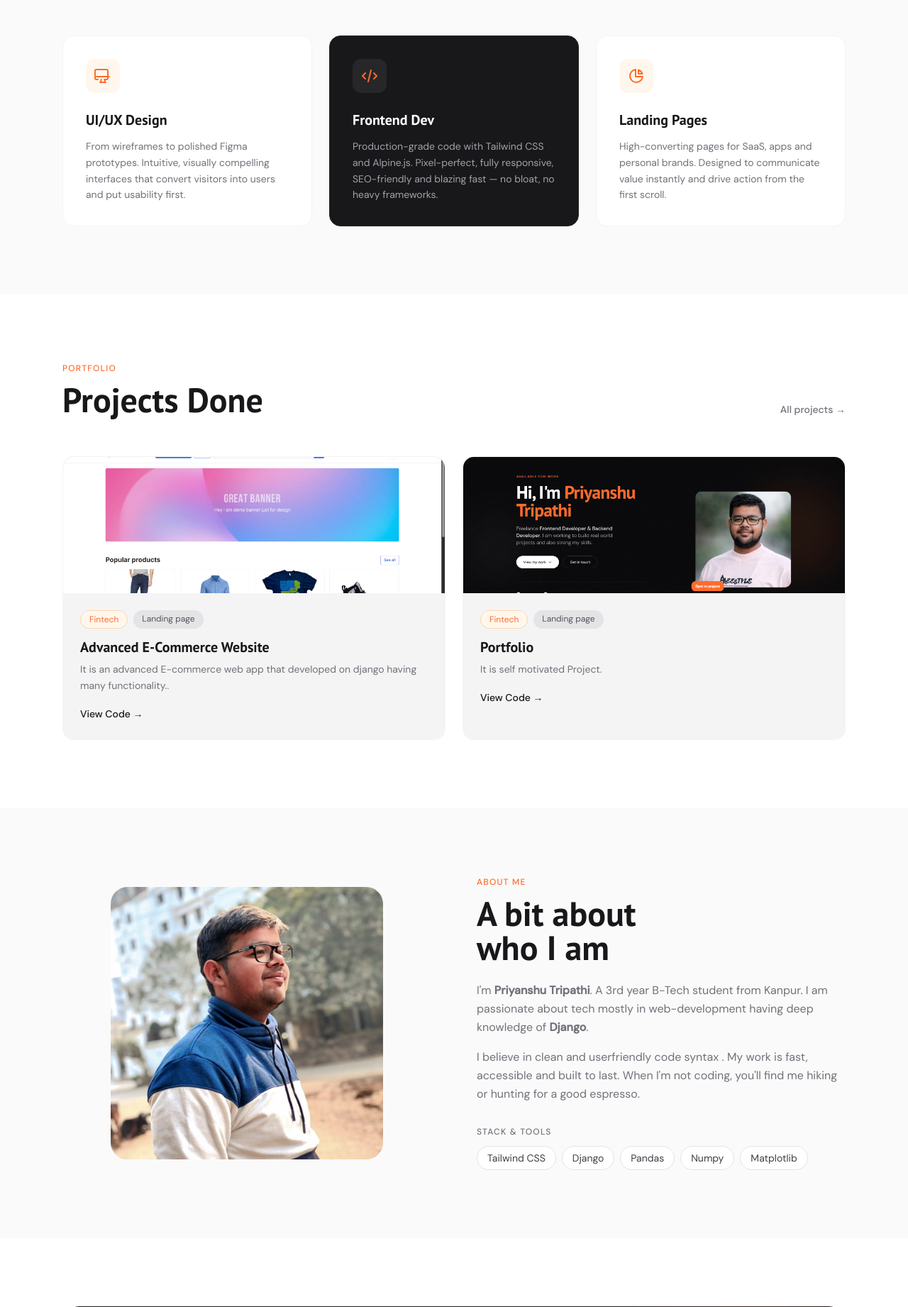
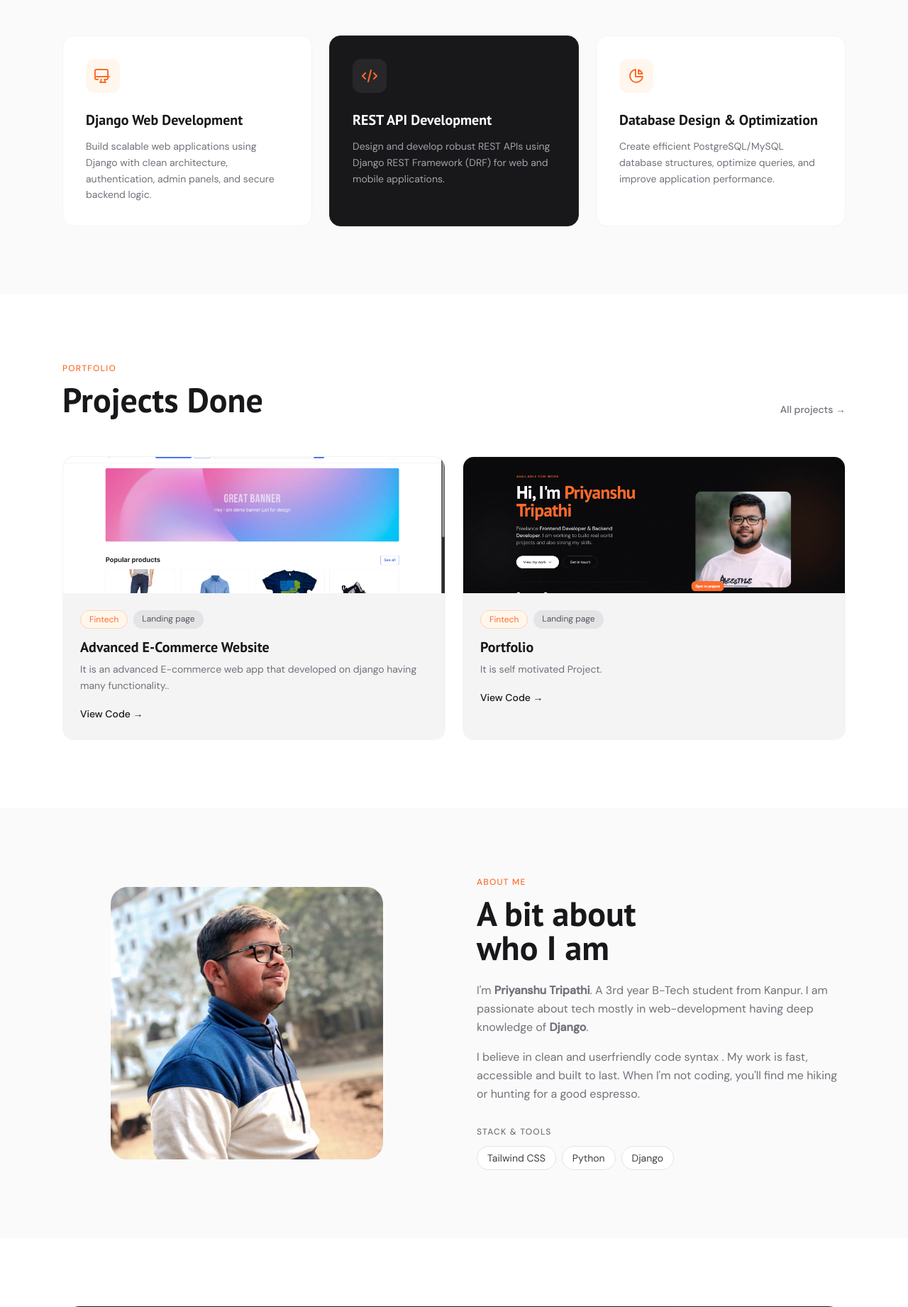
Before and after one commit to KeepQuite-cyber/Portfolio, a Django app: page / in a window 1280 px wide. Shown: the part 978-2820 px from the top of the page at 71% size. Run offline with Django 5.2, Linux system fonts and the light colour scheme; data comes from the database, SQL or seed files in the repository; both versions use the stored data as it was after the commit; data that the repository does not hold is empty; some libraries are stand-ins or nearby versions.

Commit message:
Dynanic tools implemented

```diff
--- a/portfolio_app/views.py
+++ b/portfolio_app/views.py
@@ -1,6 +1,6 @@
 from django.shortcuts import render , redirect
 from django.core.mail import send_mail
-from .models import Projects
+from .models import Projects , Tools
 import requests
 from portfolio_core.settings import TOKEN
 # Create your views here.
@@ -16,10 +16,12 @@ def home(request):
     repo_count = r.json()['public_repos']
 
     projects = Projects.objects.all()
+    tools = Tools.objects.all()
 
     context = {
         'repo_count' : repo_count,
-        'projects' : projects
+        'projects' : projects,
+        'tools' : tools
     }
 
     return render(request , "home.html" , context)
--- a/templates/home.html
+++ b/templates/home.html
@@ -59,24 +59,24 @@
         <div class="w-12 h-12 flex items-center justify-center bg-orange-50 dark:bg-zinc-800 rounded-xl mb-6 group-hover:bg-accent/10 transition-colors">
           <svg class="w-6 h-6 text-accent" fill="none" viewBox="0 0 24 24" stroke="currentColor" aria-hidden="true"><path stroke-linecap="round" stroke-linejoin="round" stroke-width="2" d="M9.75 17L9 20l-1 1h8l-1-1-.75-3M3 13h18M5 17H3a2 2 0 01-2-2V5a2 2 0 012-2h14a2 2 0 012 2v10a2 2 0 01-2 2h-2"/></svg>
         </div>
-        <h3 class="font-display font-bold text-xl text-zinc-900 dark:text-white mb-3">UI/UX Design</h3>
-        <p class="text-sm text-zinc-500 dark:text-zinc-400 leading-relaxed">From wireframes to polished Figma prototypes. Intuitive, visually compelling interfaces that convert visitors into users and put usability first.</p>
+        <h3 class="font-display font-bold text-xl text-zinc-900 dark:text-white mb-3">Django Web Development</h3>
+        <p class="text-sm text-zinc-500 dark:text-zinc-400 leading-relaxed">Build scalable web applications using Django with clean architecture, authentication, admin panels, and secure backend logic.</p>
       </article>
 
       <article class="reveal d2 card-h group bg-zinc-900 dark:bg-zinc-800 rounded-2xl p-8 border border-zinc-800 hover:border-accent">
         <div class="w-12 h-12 flex items-center justify-center bg-zinc-800 dark:bg-zinc-700 rounded-xl mb-6 group-hover:bg-accent/20 transition-colors">
           <svg class="w-6 h-6 text-accent" fill="none" viewBox="0 0 24 24" stroke="currentColor" aria-hidden="true"><path stroke-linecap="round" stroke-linejoin="round" stroke-width="2" d="M10 20l4-16m4 4l4 4-4 4M6 16l-4-4 4-4"/></svg>
         </div>
-        <h3 class="font-display font-bold text-xl text-white mb-3">Frontend Dev</h3>
-        <p class="text-sm text-zinc-400 leading-relaxed">Production-grade code with Tailwind CSS and Alpine.js. Pixel-perfect, fully responsive, SEO-friendly and blazing fast — no bloat, no heavy frameworks.</p>
+        <h3 class="font-display font-bold text-xl text-white mb-3">REST API Development</h3>
+        <p class="text-sm text-zinc-400 leading-relaxed">Design and develop robust REST APIs using Django REST Framework (DRF) for web and mobile applications.</p>
       </article>
 
       <article class="reveal d3 card-h group bg-white dark:bg-zinc-900 rounded-2xl p-8 border border-zinc-100 dark:border-zinc-800 hover:border-accent">
         <div class="w-12 h-12 flex items-center justify-center bg-orange-50 dark:bg-zinc-800 rounded-xl mb-6 group-hover:bg-accent/10 transition-colors">
           <svg class="w-6 h-6 text-accent" fill="none" viewBox="0 0 24 24" stroke="currentColor" aria-hidden="true"><path stroke-linecap="round" stroke-linejoin="round" stroke-width="2" d="M11 3.055A9.001 9.001 0 1020.945 13H11V3.055z"/><path stroke-linecap="round" stroke-linejoin="round" stroke-width="2" d="M20.488 9H15V3.512A9.025 9.025 0 0120.488 9z"/></svg>
         </div>
-        <h3 class="font-display font-bold text-xl text-zinc-900 dark:text-white mb-3">Landing Pages</h3>
-        <p class="text-sm text-zinc-500 dark:text-zinc-400 leading-relaxed">High-converting pages for SaaS, apps and personal brands. Designed to communicate value instantly and drive action from the first scroll.</p>
+        <h3 class="font-display font-bold text-xl text-zinc-900 dark:text-white mb-3">Database Design & Optimization</h3>
+        <p class="text-sm text-zinc-500 dark:text-zinc-400 leading-relaxed">Create efficient PostgreSQL/MySQL database structures, optimize queries, and improve application performance.</p>
       </article>
 
     </div>
@@ -140,11 +140,9 @@
         <div class="reveal d4">
           <p class="text-xs font-medium text-zinc-500 dark:text-zinc-400 uppercase tracking-widest mb-3">Stack &amp; tools</p>
           <div class="flex flex-wrap gap-2" role="list" aria-label="Skills">
-            <span role="listitem" class="stag text-sm bg-white dark:bg-zinc-800 border border-zinc-200 dark:border-zinc-700 text-zinc-700 dark:text-zinc-300 px-3.5 py-1.5 rounded-full hover:border-accent">Tailwind CSS</span>
-            <span role="listitem" class="stag text-sm bg-white dark:bg-zinc-800 border border-zinc-200 dark:border-zinc-700 text-zinc-700 dark:text-zinc-300 px-3.5 py-1.5 rounded-full hover:border-accent">Django</span>
-            <span role="listitem" class="stag text-sm bg-white dark:bg-zinc-800 border border-zinc-200 dark:border-zinc-700 text-zinc-700 dark:text-zinc-300 px-3.5 py-1.5 rounded-full hover:border-accent">Pandas</span>
-            <span role="listitem" class="stag text-sm bg-white dark:bg-zinc-800 border border-zinc-200 dark:border-zinc-700 text-zinc-700 dark:text-zinc-300 px-3.5 py-1.5 rounded-full hover:border-accent">Numpy</span>
-            <span role="listitem" class="stag text-sm bg-white dark:bg-zinc-800 border border-zinc-200 dark:border-zinc-700 text-zinc-700 dark:text-zinc-300 px-3.5 py-1.5 rounded-full hover:border-accent">Matplotlib</span>
+            {% for tool in tools  %}
+            <span role="listitem" class="stag text-sm bg-white dark:bg-zinc-800 border border-zinc-200 dark:border-zinc-700 text-zinc-700 dark:text-zinc-300 px-3.5 py-1.5 rounded-full hover:border-accent">{{tool.name}}</span>
+            {% endfor %}
           </div>
         </div>
       </div>
```
Also changed, not shown: db.sqlite3.
